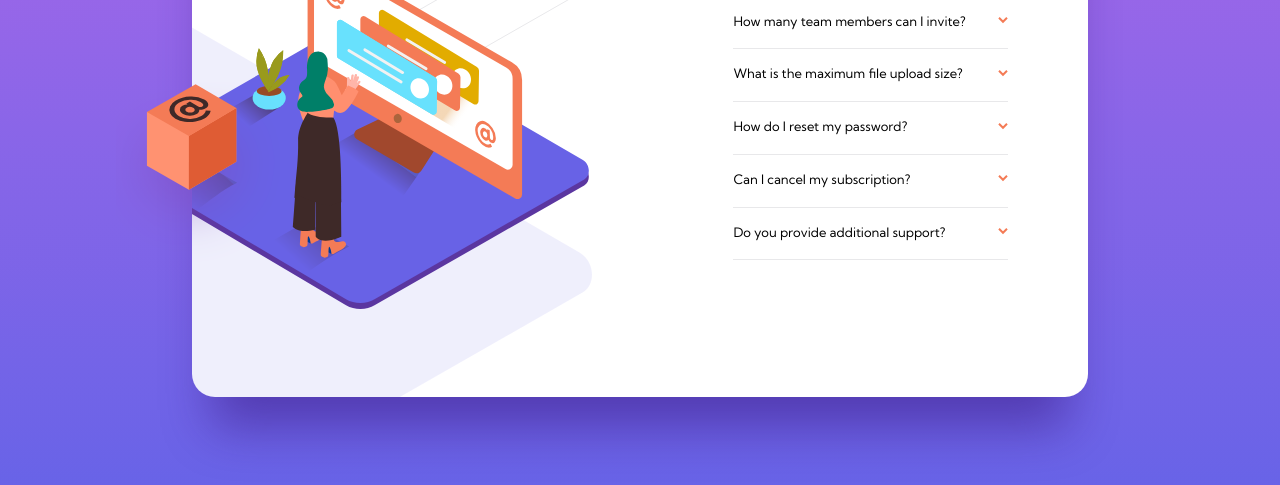
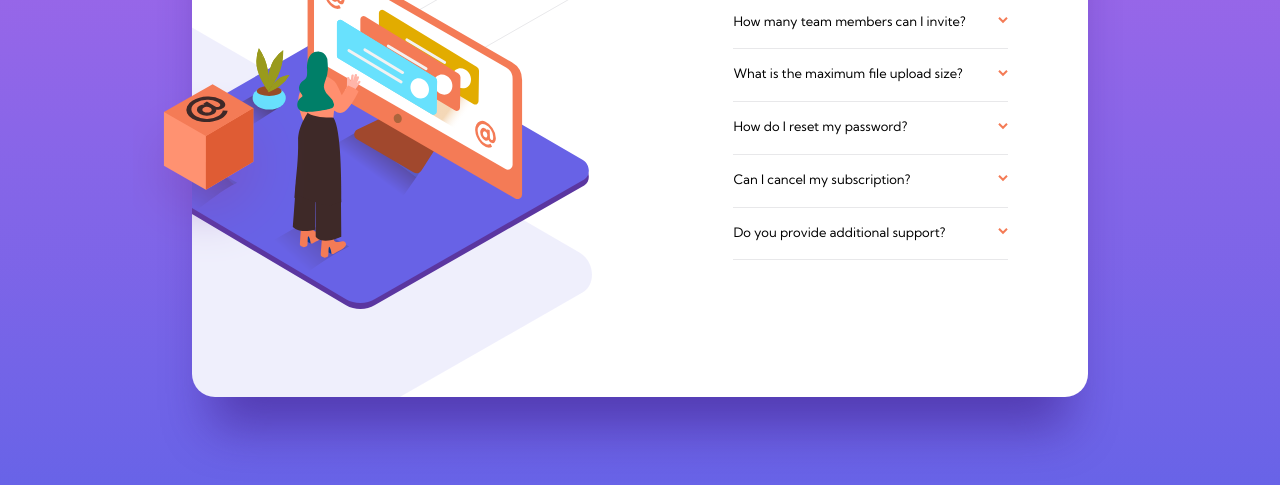
Before and after one commit to Have-Samuel/fAQ-accordion-card, a website: page index.html in a window 1280 px wide. Shown: the part 271-756 px from the top of the page. Drawn offline with Linux system fonts and the light colour scheme.

Commit message:
Styling the upper image

```diff
--- a/style.css
+++ b/style.css
@@ -125,7 +125,7 @@ h1 {
     position: relative;
     background-image: url('./images/illustration-box-desktop.svg');
     top: 10px;
-    left: -172px;
+    left: -155px;
     background-size: auto;
     background-position: left -20px bottom 38px;
   }
```
